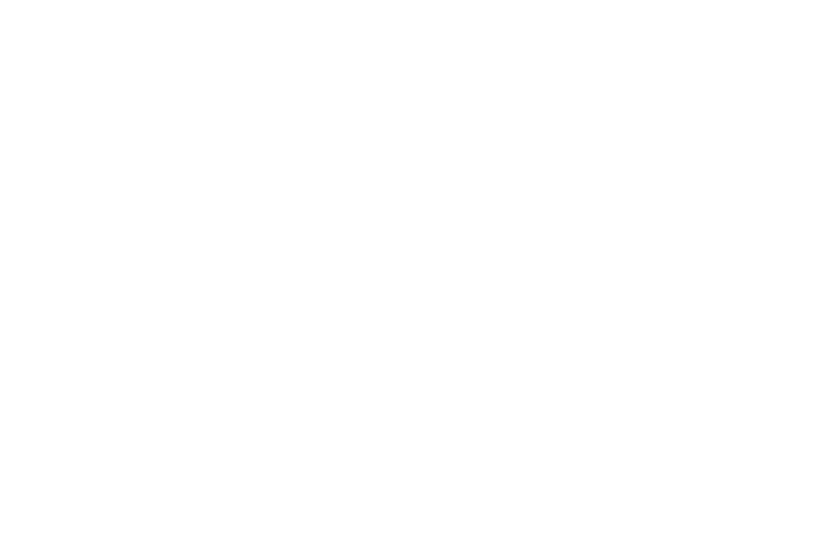
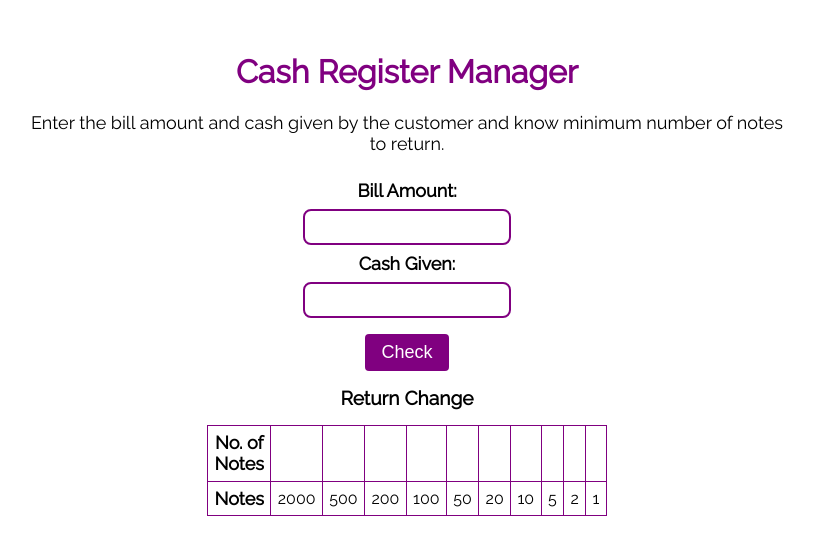
Before and after one commit to shivampandey0/Cash-Register-Manager, a plain HTML site: page index.html in a window 1280 px wide. Shown: the whole page, without its empty margins (233-1047 px from the left). Drawn offline with Linux system fonts and the light colour scheme.

Commit message:
styling: html and css structure

```diff
--- a/index.html
+++ b/index.html
@@ -1,13 +1,63 @@
 <!DOCTYPE html>
 <html lang="en">
+
 <head>
     <meta charset="UTF-8">
     <meta http-equiv="X-UA-Compatible" content="IE=edge">
     <meta name="viewport" content="width=device-width, initial-scale=1.0">
-    <link href="style.css" type="stylesheet" />
+    <link href="style.css" rel="stylesheet" />
     <title>Cash Register Manager</title>
 </head>
+
 <body>
+    <h1>Cash Register Manager</h1>
+
+    <p style="font-size: large;">Enter the bill amount and cash given by the customer and know minimum number of notes
+        to return.</p>
+
+    <label for="bill-amount">Bill Amount:</label>
+    <input class="bill-amount"></input>
+
+    <label for="cash-given">Cash Given:</label>
+    <input class="cash-given"></input>
+
+    <button class="check-button">Check</button>
+
+    <div class="error-message"></div>
+
+    <table class="notes-table">
+        <caption>Return Change</caption>
+        <tbody>
+            <tr>
+                <th>No. of Notes</th>
+                <td></td>
+                <td></td>
+                <td></td>
+                <td></td>
+                <td></td>
+                <td></td>
+                <td></td>
+                <td></td>
+                <td></td>
+                <td></td>
+            </tr>
+            <tr>
+                <th>Notes</th>
+                <td>2000</td>
+                <td>500</td>
+                <td>200</td>
+                <td>100</td>
+                <td>50</td>
+                <td>20</td>
+                <td>10</td>
+                <td>5</td>
+                <td>2</td>
+                <td>1</td>
+            </tr>
+        </tbody>
+    </table>
+
 
 </body>
+
 </html>
--- a/style.css
+++ b/style.css
@@ -0,0 +1,71 @@
+@import url("https://fonts.googleapis.com/css2?family=Raleway:wght@300;400&display=swap");
+
+:root {
+  --primary-color: purple;
+}
+
+body {
+  text-align: center;
+  margin: auto;
+  width: 60%;
+  padding: 2rem;
+  font-family: "Raleway", sans-serif;
+  background-color: white;
+}
+
+h1 {
+  color: var(--primary-color);
+}
+
+label {
+  display: block;
+  padding: 0.5rem;
+  font-weight: 900;
+  font-size: large;
+}
+
+input {
+  width: 200px;
+  height: 30px;
+  border: solid 2px var(--primary-color);
+  border-radius: 8px;
+}
+
+button {
+  display: block;
+  margin: auto;
+  padding: 0.5rem 1rem;
+  background-color: var(--primary-color);
+  color: white;
+  border-style: none;
+  border-radius: 4px;
+  font-size: large;
+  margin-top: 1rem;
+}
+
+table{
+    display: table;
+    border: solid 1px var(--primary-color);
+    border-collapse: collapse;
+    box-sizing: border-box;
+    border-spacing: 2px;
+    width: 50%;
+    margin: auto;
+}
+
+caption{
+    padding: 1rem;
+    font-size: larger;
+    font-weight: bold;
+}
+
+th, td{
+    border: solid 1px var(--primary-color);
+    padding: 0.4rem;
+    border-collapse: collapse;
+}
+
+th{
+    font-weight: bolder;
+    font-size: large;
+}
```
